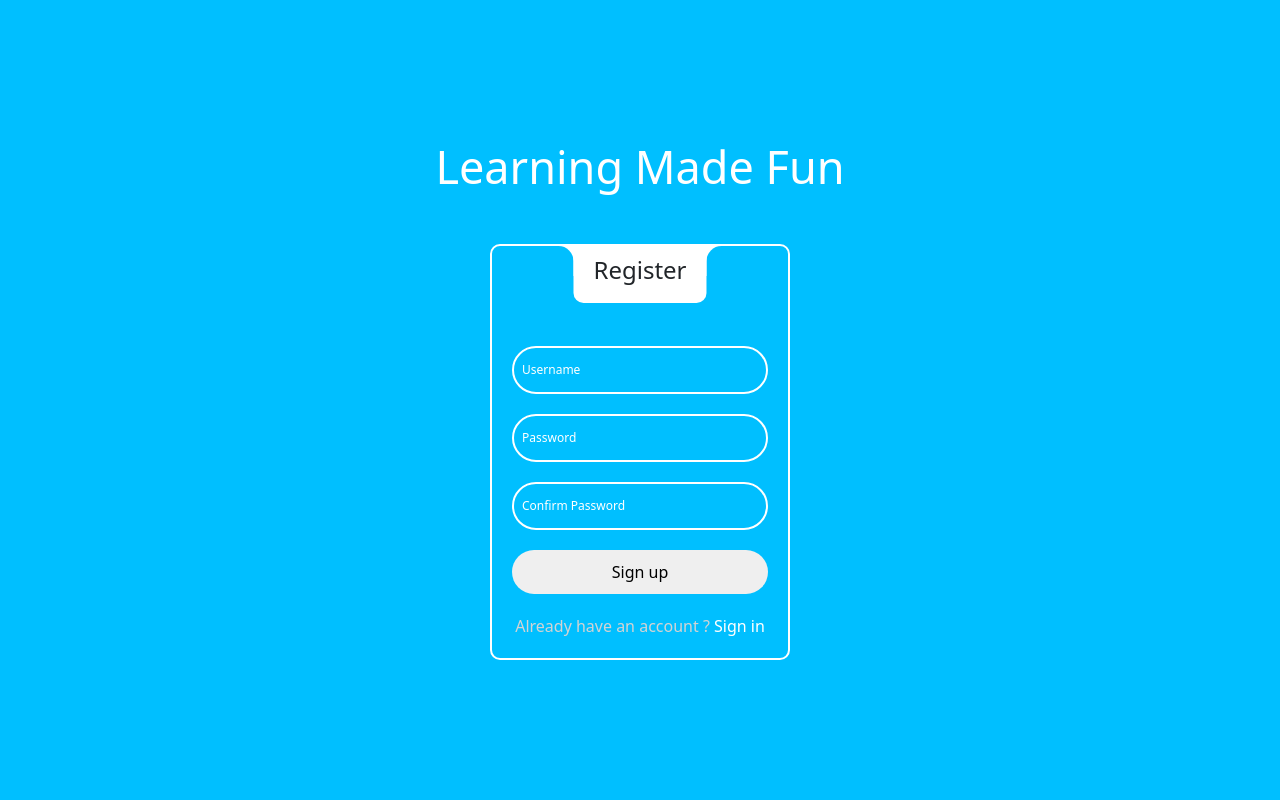
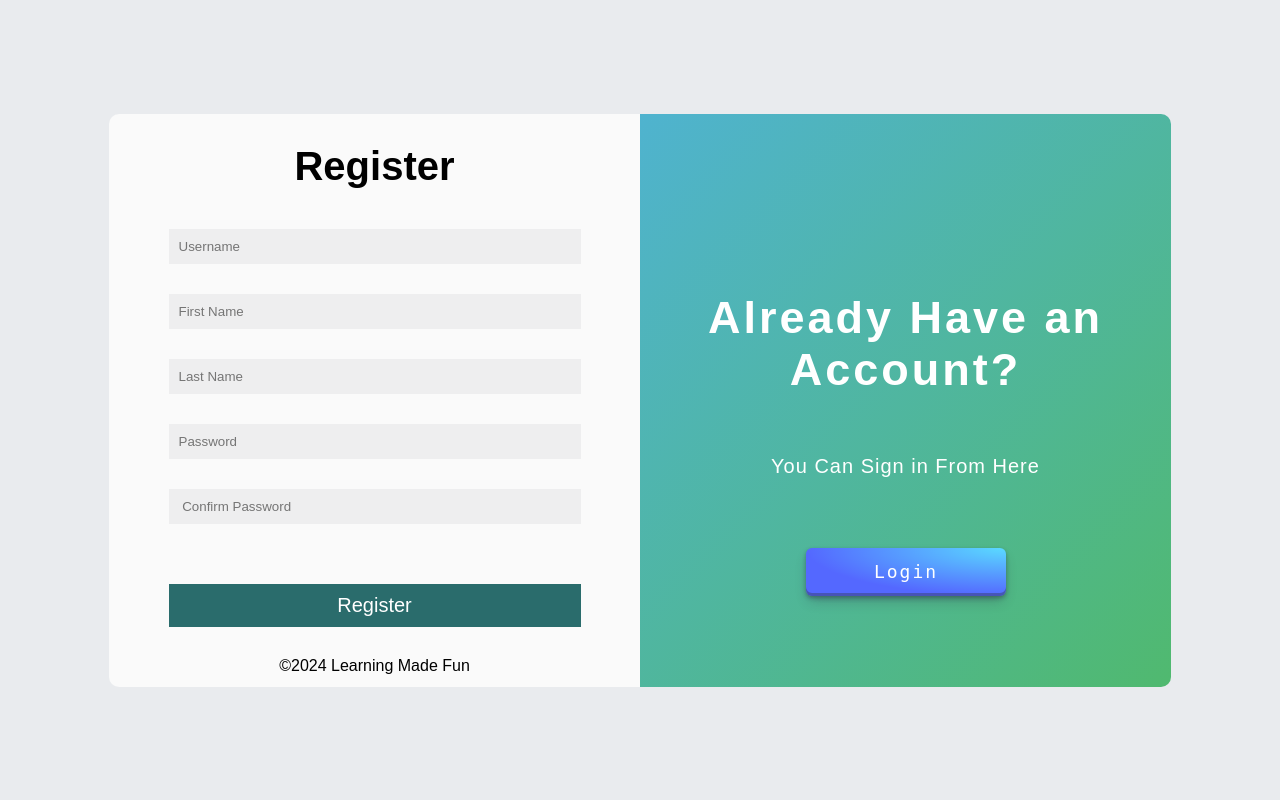
Before and after one commit to amxnese/Learning-Made-Fun, a Django app: page /register/ in a window 1280 px wide. Run offline with Django 5.2, Linux system fonts and the light colour scheme.

Commit message:
added more information to the register page

```diff
--- a/users/static/users/register.css
+++ b/users/static/users/register.css
@@ -1,150 +1,200 @@
+/* Start Global Style */
 * {
-  padding: 0;
-  margin: 0;
-  box-sizing: border-box;
+  box-sizing: border-box; /* Include padding and border in the element's total width and height */
+  margin: 0; /* Remove default margin */
+  padding: 0; /* Remove default padding */
 }
+
 body {
-  background: #00BFFF;
-  height: 100vh;
-  text-align: center;
+  background: #e9ebee; /* Background color for the body */
+  display: flex; /* Use flexbox layout */
+  justify-content: center; /* Center horizontally */
+  align-items: center; /* Center vertically */
+  height: 100vh; /* Full viewport height */
+  font-family: sans-serif; /* Default font family */
+}
+
+.flexed {
   display: flex;
   justify-content: center;
   align-items: center;
-  flex-direction: column;
-}
-.h1 {
-  color: white;
-  font-size: 45px;
-  margin-bottom: 50px;
-}
-a {
-  text-decoration: none;
-}
-main {
-  width: 300px;
-  padding: 20px;
-  border-radius: 10px;
-  border: 2px solid white;
-  position: relative;
-  text-align: center;
 }
 
-main header {
-  position: absolute;
-  top: 0;
-  left: 50%;
-  transform: translateX(-50%);
-  padding: 10px 20px;
-  background-color: white;
-  border-radius: 0 0 10px 10px;
+.container {
+  width: 1100px; /* Width of the  */
+  margin: auto; /* Center the  horizontally */
+  padding: 19px; /* Padding inside the  */
 }
 
-form {
-  margin-top: 80px;
-  display: flex;
-  flex-direction: column;
-  gap: 20px;
+.inner {
+  width: 450px; /* Width of the  */
+  margin: auto; /* Center the  horizontally */
+  padding: 19px; /* Padding inside the  */
 }
 
-input[name="username"],
-input[name="password"],
-input[name="confirm"] {
-  padding: 10px;
-  border: 2px solid white;
-  width: 100%;
-  border-radius: 25px;
-  outline: none;
-  background-color: transparent;
-  color: white;
+.login,
+.register {
+  width: 620px; /* Each takes half of the container width */
 }
 
-.form_wrapper {
-  position: relative;
-  display: flex;
-  align-items: center;
+/* Start Login Style */
+.register {
+  float: left; /* Float the register section to the left */
+  background-color: #fafafa; /* Background color */
+  height: 573px; /* Full height */
+  border-radius: 10px 0 0 10px; /* Rounded corners */
+  text-align: center; /* Center text */
+  padding-top: 11px; /* Padding at the top */
 }
 
-label {
-  position: absolute;
-  left: 10px;
-  font-size: 12px;
-  color: white;
-  transition: 0.2s;
+.register h1 {
+  margin-bottom: 40px; /* Bottom margin for the heading */
+  font-size: 2.5em; /* Font size for the heading */
 }
 
-i {
-  position: absolute;
-  right: 10px;
-  color: white;
-  font-size: 15px !important;
+/* Input field styling */
+input[type="text"],
+input[type="password"] {
+  width: 100%; /* Full width */
+  padding: 10px; /* Padding */
+  margin-bottom: 30px; /* Bottom margin */
+  border: none; /* No border */
+  background-color: #eeeeef; /* Background color */
 }
 
-.remember_box {
-  display: flex;
-  align-items: center;
-  justify-content: space-between;
-  font-size: 12px;
+input[type="checkbox"] {
+  float: left; /* Float left */
+  margin-right: 5px; /* Right margin */
 }
 
-.remember {
-  display: flex;
-  align-items: center;
-  gap: 5px;
-  color: white;
+.register span {
+  float: left; /* Float left */
 }
 
-a {
-  color: white;
+.register a {
+  float: right; /* Float right */
+  text-decoration: none; /* No underline */
+  color: #000; /* Text color */
+  transition: 0.3s all ease-in-out; /* Transition effect */
 }
 
-button {
-  border: none;
-  padding: 10px;
-  border-radius: 25px;
-  cursor: pointer;
+.register a:hover {
+  color: #50b96f; /* Text color on hover */
+  font-weight: bold; /* Bold font on hover */
 }
 
-input:valid + label,
-input:focus + label {
-  background-color: white;
-  color: black;
-  transform: translate(10px, -20px);
-  padding: 2px 5px;
-  font-size: 8px;
-  border-radius: 4px;
+/* Button styling */
+.register button {
+  width: 100%; /* Full width */
+  margin: 30px 0; /* Margin */
+  padding: 10px; /* Padding */
+  border: none; /* No border */
+  background-color: rgb(42, 108, 108); /* Background color */
+  color: #fff; /* Text color */
+  font-size: 20px; /* Font size */
+  cursor: pointer; /* Cursor style */
+  transition: 0.3s all ease-in-out; /* Transition effect */
 }
 
-.new_account {
-  text-align: center;
-  color: lightgray;
+.register button:hover {
+  width: 97%; /* Slightly reduced width on hover */
+  font-size: 22px; /* Increased font size on hover */
+  border-radius: 5px; /* Rounded corners */
 }
 
-header::before {
-  position: absolute;
-  content: "";
-  top: 0;
-  left: -30px;
-  width: 30px;
-  height: 30px;
-  background-color: transparent;
-  box-shadow: 15px 0 0 0 white;
-  border-top-right-radius: 50%;
+.register hr {
+  width: 30%; /* Width */
+  display: inline-block; /* Display as inline-block */
 }
-header::after {
-  position: absolute;
-  content: "";
-  top: 0;
-  right: -30px;
-  width: 30px;
-  height: 30px;
-  background-color: transparent;
-  box-shadow: -15px 0 0 0 white;
-  border-top-left-radius: 50%;
+
+.register p {
+  display: inline-block; /* Display as inline-block */
+  margin: 0px 10px 30px; /* Margin */
 }
-#rememberCheckBox {
+.register .copyright {
+  display: inline-block; /* Display as inline-block */
+  text-align: center;
+  float: none; /* Clear float */
+}
+
+/* Start Register Style */
+.login {
+  float: right; /* Float the login section to the right */
+  background-image: linear-gradient(
+    135deg,
+    #4fb3cf,
+    #50b96f
+  ); /* Background gradient */
+  height: 573px; /* Full height */
+  color: #fff; /* Text color */
+  border-radius: 0 10px 10px 0; /* Rounded corners */
+  text-align: center; /* Center text */
+  padding: 100px 0; /* Padding */
+}
+
+.login h2 {
+  margin: 59px 0; /* Margin */
+  font-size: 45px; /* Font size */
+  letter-spacing: 3px; /* Letter spacing */
+}
+
+.login p {
+  font-size: 20px; /* Font size */
+  letter-spacing: 1px;
+  margin-bottom: 70px; /* Bottom margin */
+}
+
+
+.button-29 {
+  letter-spacing: 2px;
+  width: 200px;
+  align-items: center;
+  appearance: none;
+  background-image: radial-gradient(
+    100% 100% at 100% 0,
+    #5adaff 0,
+    #5468ff 100%
+  );
+  border: 0;
+  border-radius: 6px;
+  box-shadow: rgba(45, 35, 66, 0.4) 0 2px 4px,
+    rgba(45, 35, 66, 0.3) 0 7px 13px -3px, rgba(58, 65, 111, 0.5) 0 -3px 0 inset;
+  box-sizing: border-box;
+  color: #fff;
   cursor: pointer;
+  display: inline-flex;
+  font-family: "JetBrains Mono", monospace;
+  height: 48px;
+  justify-content: center;
+  line-height: 1;
+  list-style: none;
+  overflow: hidden;
+  padding-left: 16px;
+  padding-right: 16px;
+  position: relative;
+  text-align: left;
+  text-decoration: none;
+  transition: box-shadow 0.15s, transform 0.15s;
+  user-select: none;
+  -webkit-user-select: none;
+  touch-action: manipulation;
+  white-space: nowrap;
+  will-change: box-shadow, transform;
+  font-size: 18px;
 }
-.alert{
-  opacity: 1;
-  transition: opacity 1s;
+
+.button-29:focus {
+  box-shadow: #3c4fe0 0 0 0 1.5px inset, rgba(45, 35, 66, 0.4) 0 2px 4px,
+    rgba(45, 35, 66, 0.3) 0 7px 13px -3px, #3c4fe0 0 -3px 0 inset;
 }
+
+.button-29:hover {
+  box-shadow: rgba(45, 35, 66, 0.4) 0 4px 8px,
+    rgba(45, 35, 66, 0.3) 0 7px 13px -3px, #3c4fe0 0 -3px 0 inset;
+  transform: translateY(-2px);
+}
+
+.button-29:active {
+  box-shadow: #3c4fe0 0 3px 7px inset;
+  transform: translateY(2px);
+}
--- a/users/templates/users/register.html
+++ b/users/templates/users/register.html
@@ -1,35 +1,41 @@
-{% extends 'users/base.html' %}
 {% load static %}
-{% block content %}
-    <h1 class="h1"><a href="{% url 'app-home' %}">Learning Made Fun</a></h1>
-    <main>
-      <header>
-        <h4>Register</h4>
-      </header>
-      <form method="post" action="{% url 'user-register' %}">
-        {% csrf_token %}
-        <div class="form_wrapper">
-          <input id="username" type="text" required name="username"/>
-          <label for="username">Username</label>
+<!DOCTYPE html>
+<html lang="en">
+  <head>
+    <meta charset="UTF-8" />
+    <meta name="viewport" content="width=device-width, initial-scale=1.0" />
+    <link rel="stylesheet" href="{% static 'users/register.css' %}" />
+    <title>Register</title>
+  </head>
+  <body>
+    <div class="container">
+      <div class="flexed">
+        <div class="register">
+          <div class="inner">
+            <h1>Register</h1>
+            <form method="post" action="{% url 'user-register' %}">
+              {% csrf_token %}
+              <input type="text" name="username" placeholder="Username" />
+              <input type="text" name="fname" placeholder="First Name" />
+              <input type="text" name="lname" placeholder="Last Name" />
+              <input type="password" name="password" placeholder="Password" /><br />
+              <input type="password" name="confirm" placeholder=" Confirm Password" /><br />
+              <button type="submit">Register</button>
+            </form>
+            <div class="clearfix"></div>
+            <span class="copyright">&copy;2024 Learning Made Fun</span>
+          </div>
         </div>
-        <div class="form_wrapper">
-          <input id="password" type="password" required name="password"/>
-          <label for="password">Password</label>
+        <div class="login">
+          <div class="inner">
+            <i class="fas fa-user-plus fa-5x"></i>
+            <h2>Already Have an Account?</h2>
+            <p>You Can Sign in From Here</p>
+            <button class="button-29" onclick="location.href='/login'" >Login</button>
+            <!-- <button>Login <i class="fas fa-arrow-circle-right"></i></button> -->
+          </div>
         </div>
-        <div class="form_wrapper">
-          <input id="confirm" type="password" required name="confirm"/>
-          <label for="confirm">Confirm Password</label>
-        </div>
-        <!-- <div class="remember_box">
-          <div class="remember">
-            <input id="rememberCheckBox" type="checkbox" />
-            Remember me
-          </div>
-        </div> -->
-        <button>Sign up</button>
-        <div class="new_account">
-          Already have an account ? <a href="{% url 'user-login' %}">Sign in</a>
-        </div>
-      </form>
-    </main>
-{% endblock %}
+      </div>
+    </div>
+  </body>
+</html>
```
